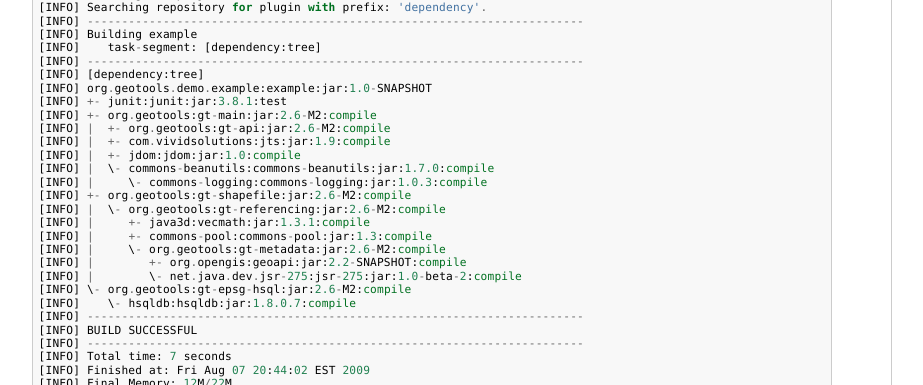
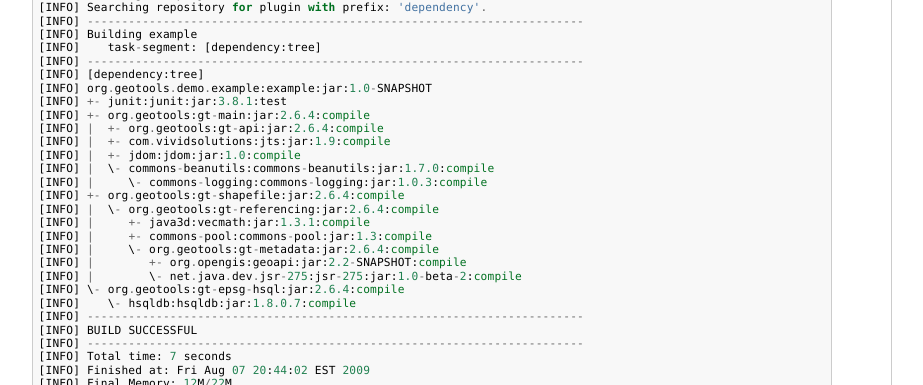
Before and after one commit to alexmao86-auto/geotools-tike, a Sphinx documentation site: the page built from spike/web/sphinx/source/quickstart.rst, in a window 1280 px wide and 900 px high, scrolled down 6159 px. Shown: the part 151-536 px from the top of the window, without its empty margins (68-991 px from the left). Built offline with Sphinx 7.4.7, drawn with Linux system fonts in a browser that asks for light colours; some of the changed text lies outside the part shown.

Commit message:
refer to 2.6.4
git-svn-id: http://svn.osgeo.org/geotools/tags/2.6.4@35516 e5c1c795-43da-0310-a71f-fac65c449510

```diff
--- a/spike/web/sphinx/source/quickstart.rst
+++ b/spike/web/sphinx/source/quickstart.rst
@@ -1,4 +1,4 @@
-.. |gtVersion| replace:: 2.6-M2
+.. |gtVersion| replace:: 2.6.4
 .. _quickstart:
 
 Quickstart
@@ -134,7 +134,7 @@ To make use of GeoTools we are going to add two things to your pom.xml file:
       <name>example</name>
       <url>http://maven.apache.org</url>
       <properties>
-        <geotools.version>2.6-SNAPSHOT</geotools.version>
+        <geotools.version>2.6.4</geotools.version>
       </properties>
       <dependencies>
         <dependency>
@@ -261,7 +261,7 @@ Running your application from the command line is a bit more cumbersome, requiri
  [INFO] Preparing exec:java
  [INFO] No goals needed for project - skipping
  [INFO] [exec:java]
- Hello GeoTools:2.6.SNAPSHOT
+ Hello GeoTools:2.6.4
  [INFO] ------------------------------------------------------------------------
  [INFO] BUILD SUCCESSFUL
  [INFO] ------------------------------------------------------------------------
@@ -370,20 +370,20 @@ To see this in action you can ask Maven to print out a tree of the dependencies
  [INFO] [dependency:tree]
  [INFO] org.geotools.demo.example:example:jar:1.0-SNAPSHOT
  [INFO] +- junit:junit:jar:3.8.1:test
- [INFO] +- org.geotools:gt-main:jar:2.6-M2:compile
- [INFO] |  +- org.geotools:gt-api:jar:2.6-M2:compile
+ [INFO] +- org.geotools:gt-main:jar:2.6.4:compile
+ [INFO] |  +- org.geotools:gt-api:jar:2.6.4:compile
  [INFO] |  +- com.vividsolutions:jts:jar:1.9:compile
  [INFO] |  +- jdom:jdom:jar:1.0:compile
  [INFO] |  \- commons-beanutils:commons-beanutils:jar:1.7.0:compile
  [INFO] |     \- commons-logging:commons-logging:jar:1.0.3:compile
- [INFO] +- org.geotools:gt-shapefile:jar:2.6-M2:compile
- [INFO] |  \- org.geotools:gt-referencing:jar:2.6-M2:compile
+ [INFO] +- org.geotools:gt-shapefile:jar:2.6.4:compile
+ [INFO] |  \- org.geotools:gt-referencing:jar:2.6.4:compile
  [INFO] |     +- java3d:vecmath:jar:1.3.1:compile
  [INFO] |     +- commons-pool:commons-pool:jar:1.3:compile
- [INFO] |     \- org.geotools:gt-metadata:jar:2.6-M2:compile
+ [INFO] |     \- org.geotools:gt-metadata:jar:2.6.4:compile
  [INFO] |        +- org.opengis:geoapi:jar:2.2-SNAPSHOT:compile
  [INFO] |        \- net.java.dev.jsr-275:jsr-275:jar:1.0-beta-2:compile
- [INFO] \- org.geotools:gt-epsg-hsql:jar:2.6-M2:compile
+ [INFO] \- org.geotools:gt-epsg-hsql:jar:2.6.4:compile
  [INFO]    \- hsqldb:hsqldb:jar:1.8.0.7:compile
  [INFO] ------------------------------------------------------------------------
  [INFO] BUILD SUCCESSFUL
@@ -440,6 +440,10 @@ A snapshot release is a nightly release made by the geotools team; to make use o
       <name>OpenGeo Maven Repository</name>
       <url>http://repo.opengeo.org</url>
     </repository>
+    ...
+    <properties>
+      <geotools.version>2.6-SNAPSHOT</geotools.version>
+    </properties>
 
 You can now refer to 2.6-SNAPSHOT
 
```
